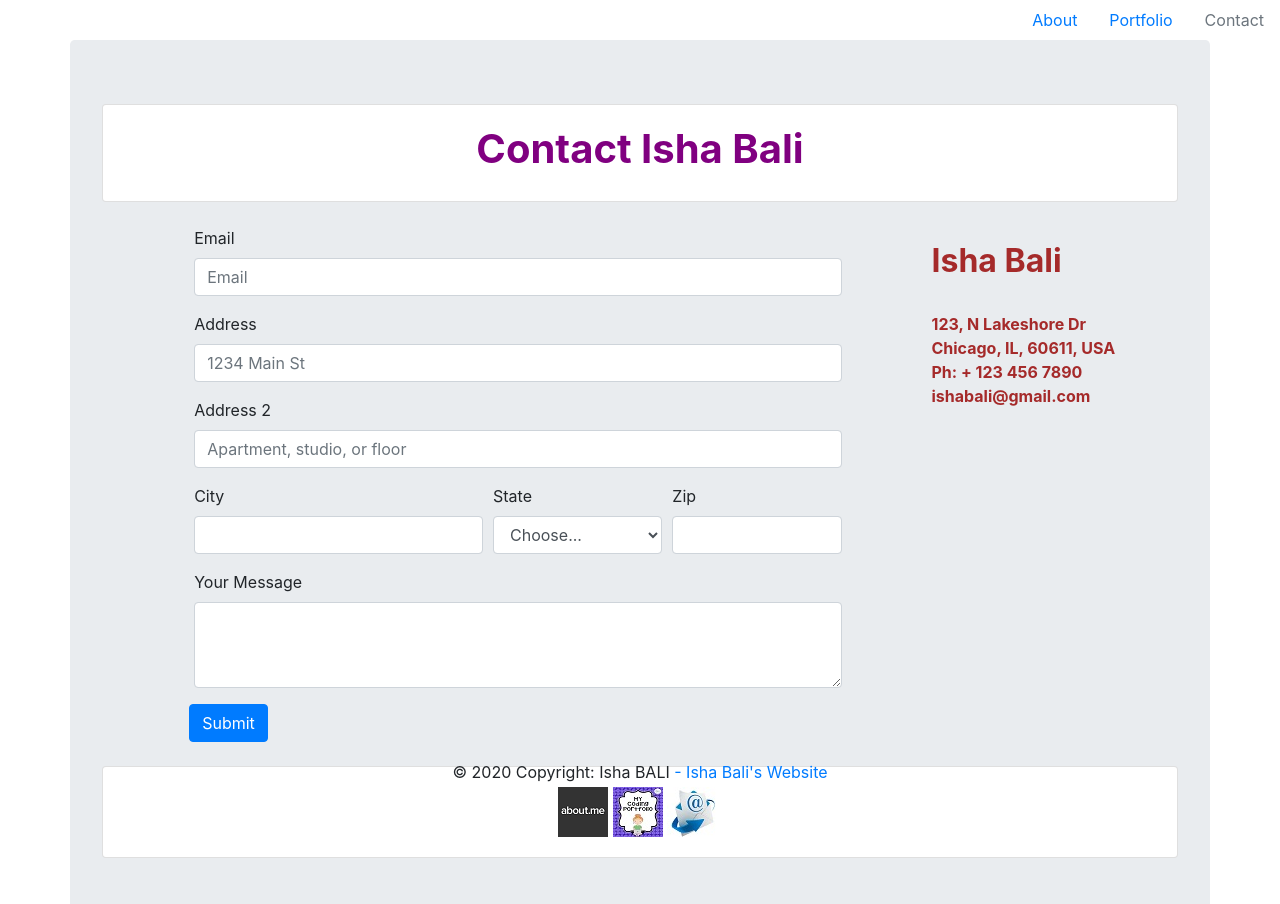
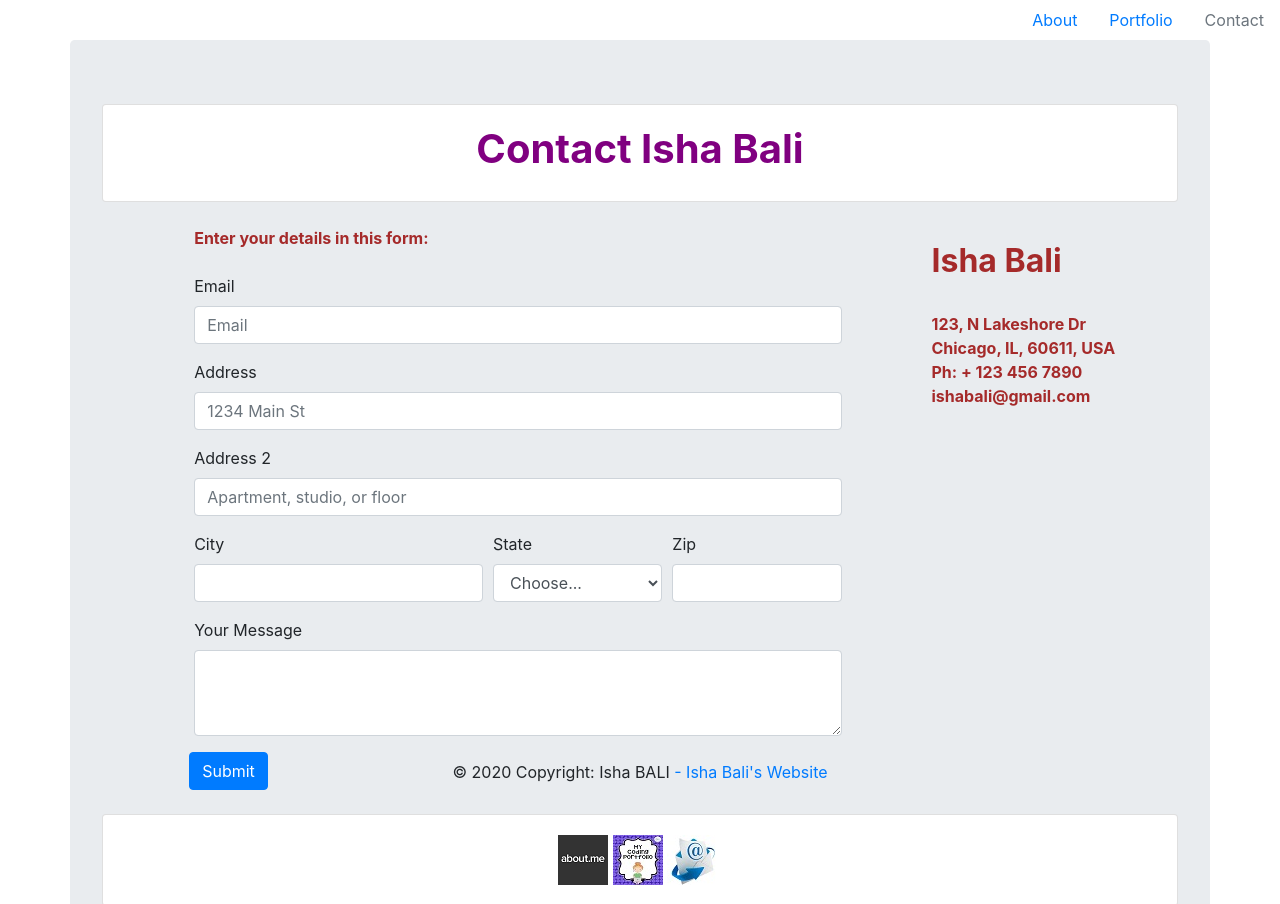
Before and after one commit to ishabali/IB-Homework2-Responsive-Portfolio, a plain HTML site: page contact.html in a window 1280 px wide. Shown: the top 904 px of the page. Drawn offline with nearby package versions, Linux system fonts and the light colour scheme.

Commit message:
Added Form Heading Instruction Prompt for user in Contact page

```diff
--- a/contact.html
+++ b/contact.html
@@ -60,6 +60,12 @@
       <!-- Row 2 Column 1 - has contact form-->
       <div class="col-md-8 offset-md-1">
         <form>
+            <div class="form-row brown-text">
+              <div class="form-group col-md-11">
+                <label for="inputEmail4"><strong>Enter your details in this form:</strong></label>
+              </div>
+            </div>
+
             <div class="form-row">
               <div class="form-group col-md-11">
                 <label for="inputEmail4">Email</label>
```
